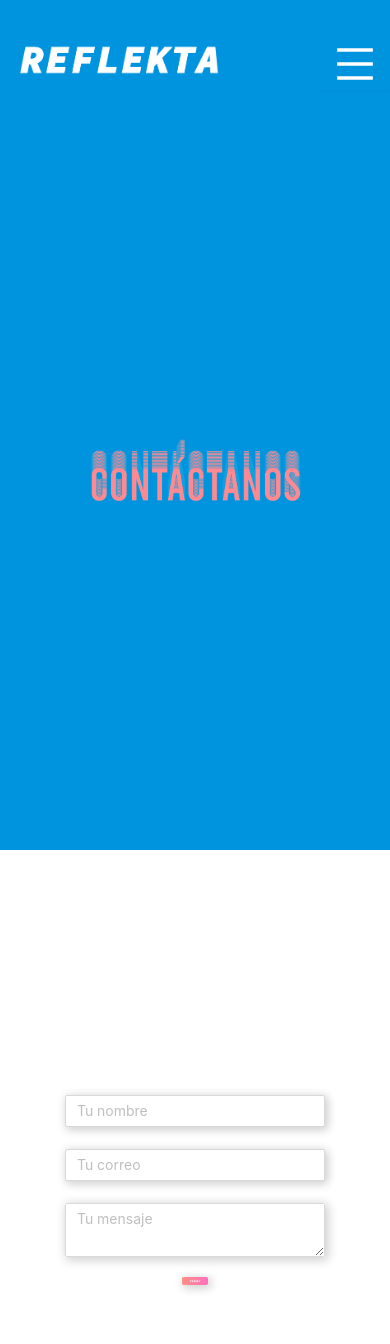
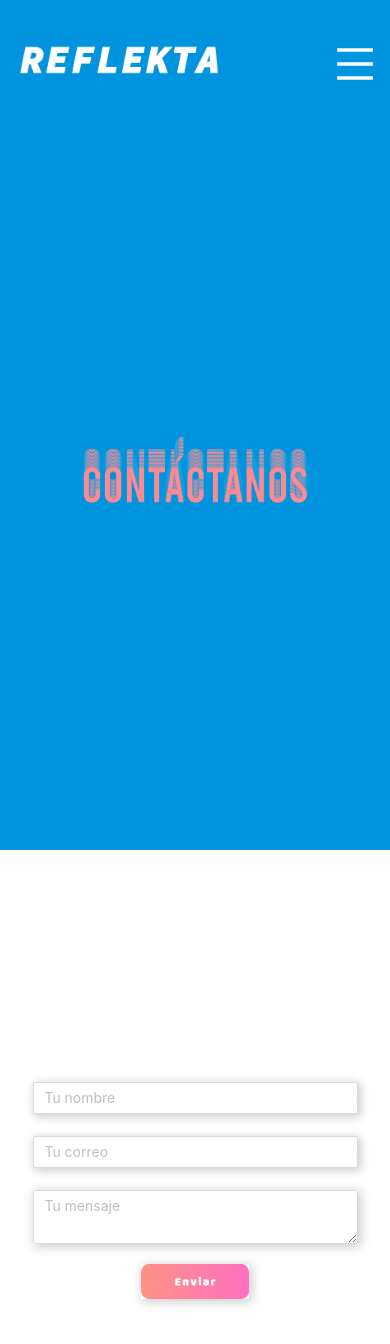
Before and after one commit to LeonLSV/WebReflekta, a React (Create React App) app: page /contactanos in a window 390 px wide. Shown: the top 1344 px of the page. Built offline with nearby package versions, Linux system fonts and the light colour scheme; a web font is replaced by a local one.

Commit message:
[add] responsive contactanos y registrate

```diff
--- a/src/pages/Contactanos.js
+++ b/src/pages/Contactanos.js
@@ -19,7 +19,9 @@ export const Contactanos = () => {
     <>
       <Row justify="center" align="middle" style={{ height: "750px" }}>
         <Col
-          span={24}
+          xl={20}
+          md={20}
+          xs={18}
           style={{
             display: "flex",
             justifyContent: "center",
@@ -32,7 +34,7 @@ export const Contactanos = () => {
         justify="center"
         align="middle"
         style={{ height: "700px", background: "white" }}>
-        <Col span={16}>
+        <Col xl={18} md={16} xs={20}>
           <Input
             style={Sombra}
             placeholder="Tu nombre"
@@ -53,7 +55,9 @@ export const Contactanos = () => {
             <TextArea placeholder="Tu mensaje" allowClear onChange={onChange} />
           </Row>
           <Row justify="center" align="middle">
-            <BotonEnviarFormulario src={enviar} alt="boton enviar" />
+            <Col md={4} xs={8}>
+              <BotonEnviarFormulario src={enviar} alt="boton enviar" />
+            </Col>
           </Row>
         </Col>
       </Row>
--- a/src/pages/Registrate.js
+++ b/src/pages/Registrate.js
@@ -20,10 +20,10 @@ export const Registrate = () => {
   return (
     <>
       <Row justify="center" align="middle" style={{ height: "700px" }}>
-        <Col span={14} style={alineacion}>
+        <Col xl={14} sm={14} xs={24} style={alineacion}>
           <IMGregistrate src={registroreflekta} alt="flecha" />
         </Col>
-        <Col span={10} style={alineacionArrow}>
+        <Col xl={10} sm={10} style={alineacionArrow}>
           <IMGarrow src={arrow} alt="flecha" />
         </Col>
       </Row>
--- a/src/styles/contactanos.js
+++ b/src/styles/contactanos.js
@@ -1,12 +1,12 @@
 import styled from "styled-components";
 
 export const IMGcontactanos = styled.img`
-  width: 70%;
+  width: 100%;
 `;
 
 export const BotonEnviarFormulario = styled.img`
-  width: 10%;
-  margin: 20px;
+  width: 100%;
+  margin: 20px 0;
   cursor: pointer;
   box-shadow: 2px 2px 10px 1px rgba(0, 0, 0, 0.2);
 `;
```
Also changed, not shown: 1 other file (tests, documents, lock files or other folders).
